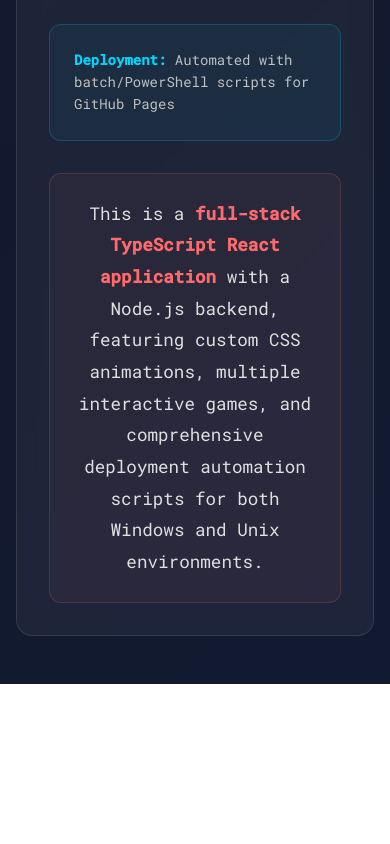
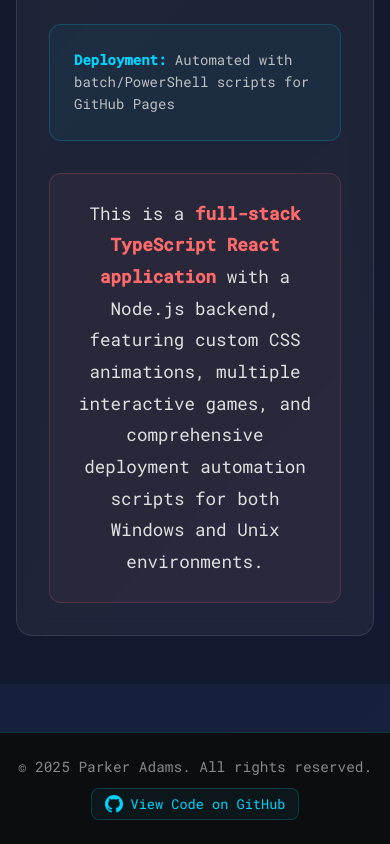
Before and after one commit to PAdams247/portfolio-website, a React (Create React App) app: page / in a window 390 px wide. Shown: the part 5198-6042 px from the top of the page. Before the commit the page ends 5882 px from the top, so only its background shows below. Built offline with nearby package versions, Linux system fonts and the light colour scheme.

Commit message:
Add footer with GitHub link to all pages

```diff
--- a/src/App.tsx
+++ b/src/App.tsx
@@ -27,6 +27,19 @@ function App() {
             <Route path="/web-design-services" element={<WebDesignServices />} />
           </Routes>
         </main>
+        <footer className="site-footer">
+          <div className="footer-content">
+            <p>© {new Date().getFullYear()} Parker Adams. All rights reserved.</p>
+            <div className="footer-links">
+              <a href="https://github.com/PAdams247" target="_blank" rel="noopener noreferrer" className="github-link" aria-label="GitHub Profile">
+                <svg width="24" height="24" viewBox="0 0 24 24" fill="currentColor">
+                  <path d="M12 0c-6.626 0-12 5.373-12 12 0 5.302 3.438 9.8 8.207 11.387.599.111.793-.261.793-.577v-2.234c-3.338.726-4.033-1.416-4.033-1.416-.546-1.387-1.333-1.756-1.333-1.756-1.089-.745.083-.729.083-.729 1.205.084 1.839 1.237 1.839 1.237 1.07 1.834 2.807 1.304 3.492.997.107-.775.418-1.305.762-1.604-2.665-.305-5.467-1.334-5.467-5.931 0-1.311.469-2.381 1.236-3.221-.124-.303-.535-1.524.117-3.176 0 0 1.008-.322 3.301 1.23.957-.266 1.983-.399 3.003-.404 1.02.005 2.047.138 3.006.404 2.291-1.552 3.297-1.23 3.297-1.23.653 1.653.242 2.874.118 3.176.77.84 1.235 1.911 1.235 3.221 0 4.609-2.807 5.624-5.479 5.921.43.372.823 1.102.823 2.222v3.293c0 .319.192.694.801.576 4.765-1.589 8.199-6.086 8.199-11.386 0-6.627-5.373-12-12-12z"/>
+                </svg>
+                <span>View Code on GitHub</span>
+              </a>
+            </div>
+          </div>
+        </footer>
       </div>
     </Router>
   );
--- a/src/styles/App.css
+++ b/src/styles/App.css
@@ -93,3 +93,80 @@ button:hover {
     font-size: 14px;
   }
 }
+
+/* Footer styles */
+.site-footer {
+  background: rgba(12, 12, 12, 0.95);
+  border-top: 1px solid rgba(0, 212, 255, 0.2);
+  padding: 2rem 1rem;
+  margin-top: 4rem;
+}
+
+.footer-content {
+  max-width: 1200px;
+  margin: 0 auto;
+  display: flex;
+  flex-direction: column;
+  align-items: center;
+  gap: 1rem;
+  text-align: center;
+}
+
+.footer-content p {
+  color: #888;
+  font-size: 0.9rem;
+}
+
+.footer-links {
+  display: flex;
+  gap: 1.5rem;
+  align-items: center;
+}
+
+.github-link {
+  display: flex;
+  align-items: center;
+  gap: 0.5rem;
+  color: #00d4ff;
+  text-decoration: none;
+  font-size: 0.95rem;
+  transition: all 0.3s ease;
+  padding: 0.5rem 1rem;
+  border-radius: 8px;
+  background: rgba(0, 212, 255, 0.05);
+  border: 1px solid rgba(0, 212, 255, 0.2);
+}
+
+.github-link:hover {
+  color: #fff;
+  background: rgba(0, 212, 255, 0.15);
+  border-color: rgba(0, 212, 255, 0.4);
+  transform: translateY(-2px);
+  box-shadow: 0 4px 12px rgba(0, 212, 255, 0.2);
+}
+
+.github-link svg {
+  width: 20px;
+  height: 20px;
+}
+
+@media (max-width: 768px) {
+  .site-footer {
+    padding: 1.5rem 1rem;
+    margin-top: 3rem;
+  }
+
+  .footer-content {
+    gap: 0.75rem;
+  }
+
+  .github-link {
+    font-size: 0.85rem;
+    padding: 0.4rem 0.8rem;
+  }
+
+  .github-link svg {
+    width: 18px;
+    height: 18px;
+  }
+}
```
